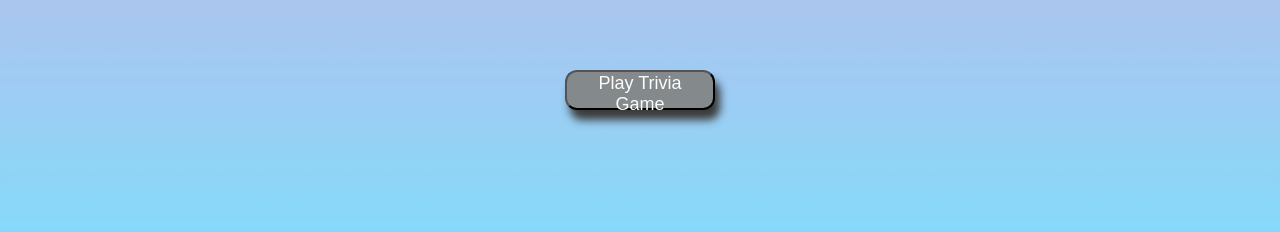
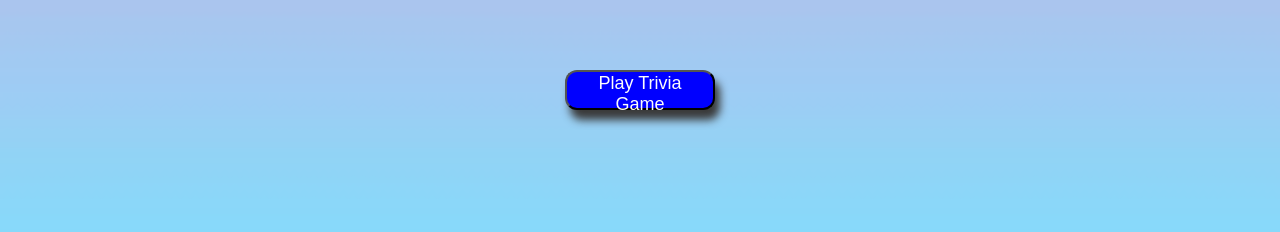
Before and after one commit to aaron-G18/KidsTrivia, a plain HTML site: page index.html in a window 1280 px wide. Shown: the part 50-282 px from the top of the page. Drawn offline with nearby package versions, Linux system fonts and the light colour scheme.

Commit message:
changed the color of the start button.

```diff
--- a/assets/css/style.css
+++ b/assets/css/style.css
@@ -88,7 +88,7 @@ body {
     height: 40px;
     font-size: 18px;
     cursor: pointer;
-    background-color: #848A8C;
+    background-color: blue;
     border-radius: 12px;
     color: #FCFCFC;
     box-shadow: 5px 10px 8px #3A3A3A;
```
